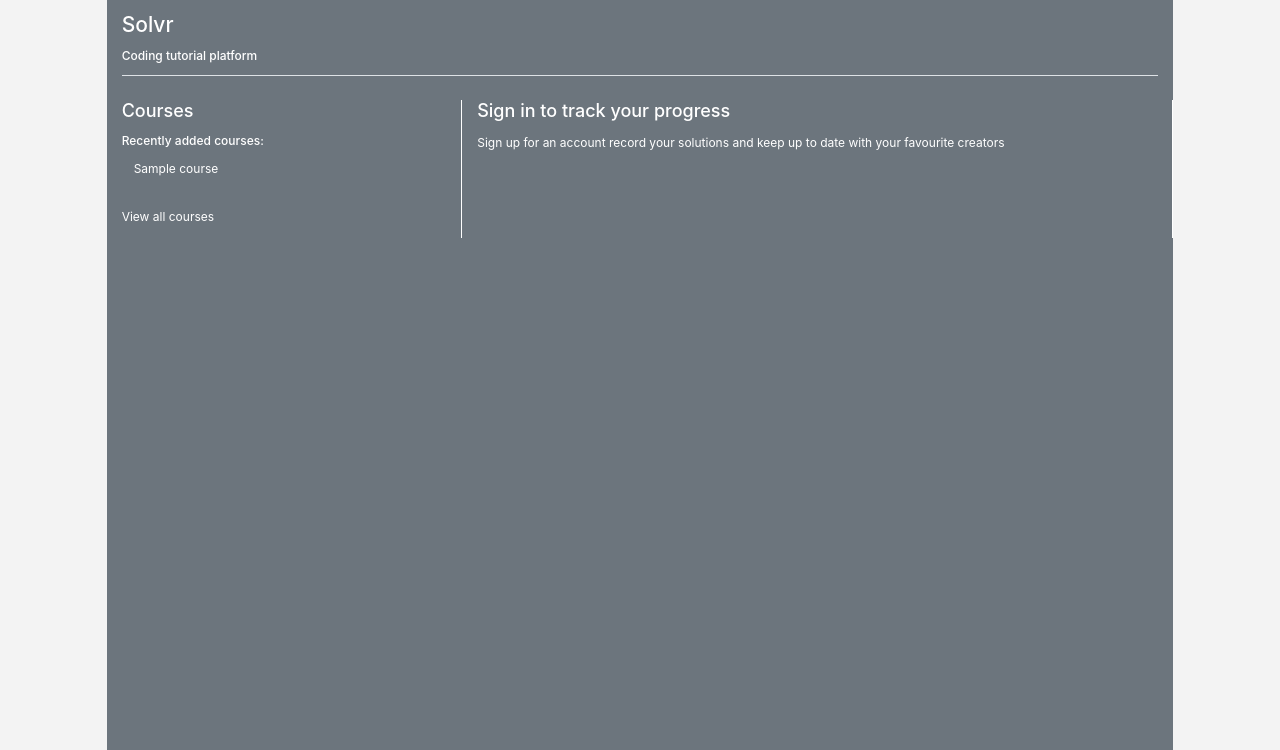
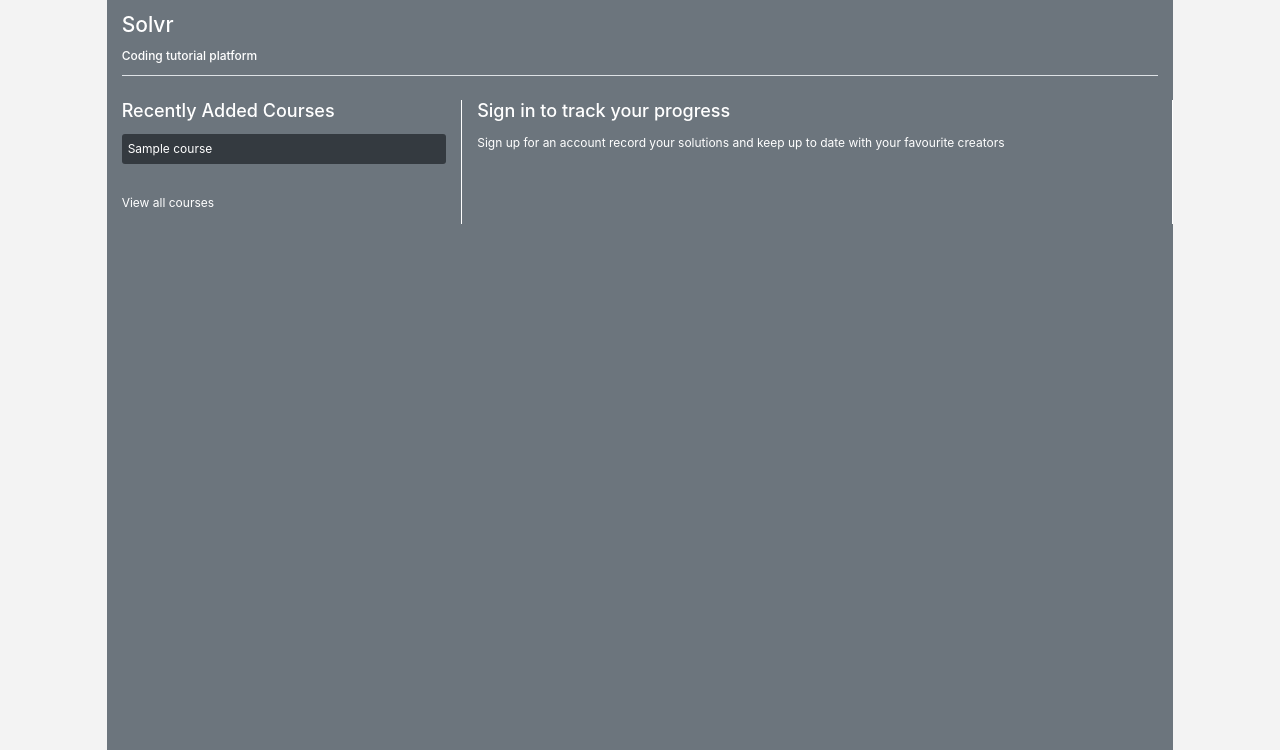
Before and after one commit to AndrewA111/ProjectWebApp, a Django app: page / in a window 1280 px wide. Shown: the part 50-800 px from the top of the page. Run offline with Django 3.2, Linux system fonts and the light colour scheme; tables that the repository leaves empty hold one stand-in row (values such as "Sample post"); some libraries are stand-ins or nearby versions.

Commit message:
Various small navigation updates, functional and UI

```diff
--- a/static/css/sharedStyles.css
+++ b/static/css/sharedStyles.css
@@ -5,3 +5,7 @@ hr {
 a:hover {
     color: #000000;
 }
+
+a {
+    color: #FFFFFF;
+}
--- a/templates/question/index.html
+++ b/templates/question/index.html
@@ -32,12 +32,14 @@
 
                     <div class="row pt-3">
                         <div class="col-md-4 border-right border-white">
-                            <h4 class="mb-3">Courses</h4>
+                            <h4 class="mb-3">Recently Added Courses</h4>
 
-
-                            <h6 class="mb-3">Recently added courses:</h6>
                             {% for course in courses %}
-                                <p class="ml-3"><a href="/question/courses/{{ course.slug }}/">{{ course.name }}</a></p>
+                                <div class="col-md-12 bg-dark mb-3 align-middle rounded">
+                                    <div class="row">
+                                        <p class="ml-2 mt-2 mb-2"><a href="/question/courses/{{ course.slug }}/">{{ course.name }}</a></p>
+                                    </div>
+                                </div>
                             {% endfor %}
 
                             <br/>
@@ -49,7 +51,12 @@
                                  <h4 class="mb-3">Your Recent Lessons</h4>
                                 {% for lesson in lessons %}
 <!--                                    <p class="ml-2"><a href="/question/courses/{{ question.lesson.course.slug}}/{{ question.lesson.slug }}/{{ question.slug }}">{{ question.name }}</a></p>-->
-                                <p class="ml-2"><a href="/question/courses/{{ lesson.course.slug }}/{{ lesson.slug }}">{{ lesson.name }}</a></p>
+
+                                <div class="col-md-12 bg-dark mb-3 align-middle rounded">
+                                    <div class="row">
+                                        <p class="ml-2 mt-2 mb-2"><a href="/question/courses/{{ lesson.course.slug }}/{{ lesson.slug }}">{{ lesson.name }}</a></p>
+                                    </div>
+                                </div>
                                 {% endfor %}
 
                             </div>
--- a/templates/question/questions.html
+++ b/templates/question/questions.html
@@ -21,7 +21,7 @@
                     <div class="row">
                         <div class="col-md-12">
                             <div class="border-bottom">
-                                <h4 class="mt-3 mb-3">{{ course.name }}</h4>
+                                <a href="/question/courses/{{ course.slug }}"><h4 class="mt-3 mb-3">{{ course.name }}</h4></a>
                                 <h5 class="mt-3 mb-3">{{ lesson.name }}</h5>
                             </div>
                             <div class="border-bottom">
```
Also changed, not shown: templates/question/courses.html (+10 -2 lines), templates/question/lessons.html (+6 -1 lines), templates/question/question.html (+4 -4 lines).
